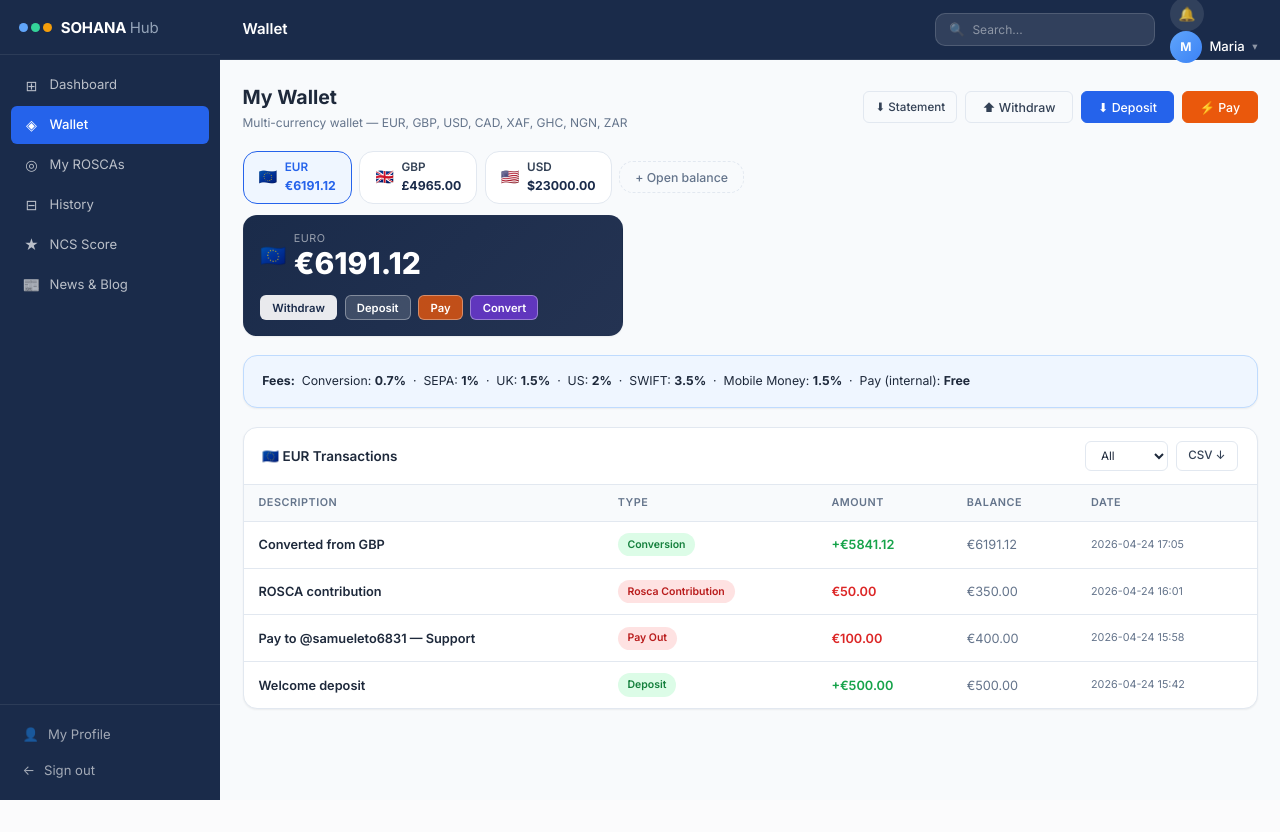
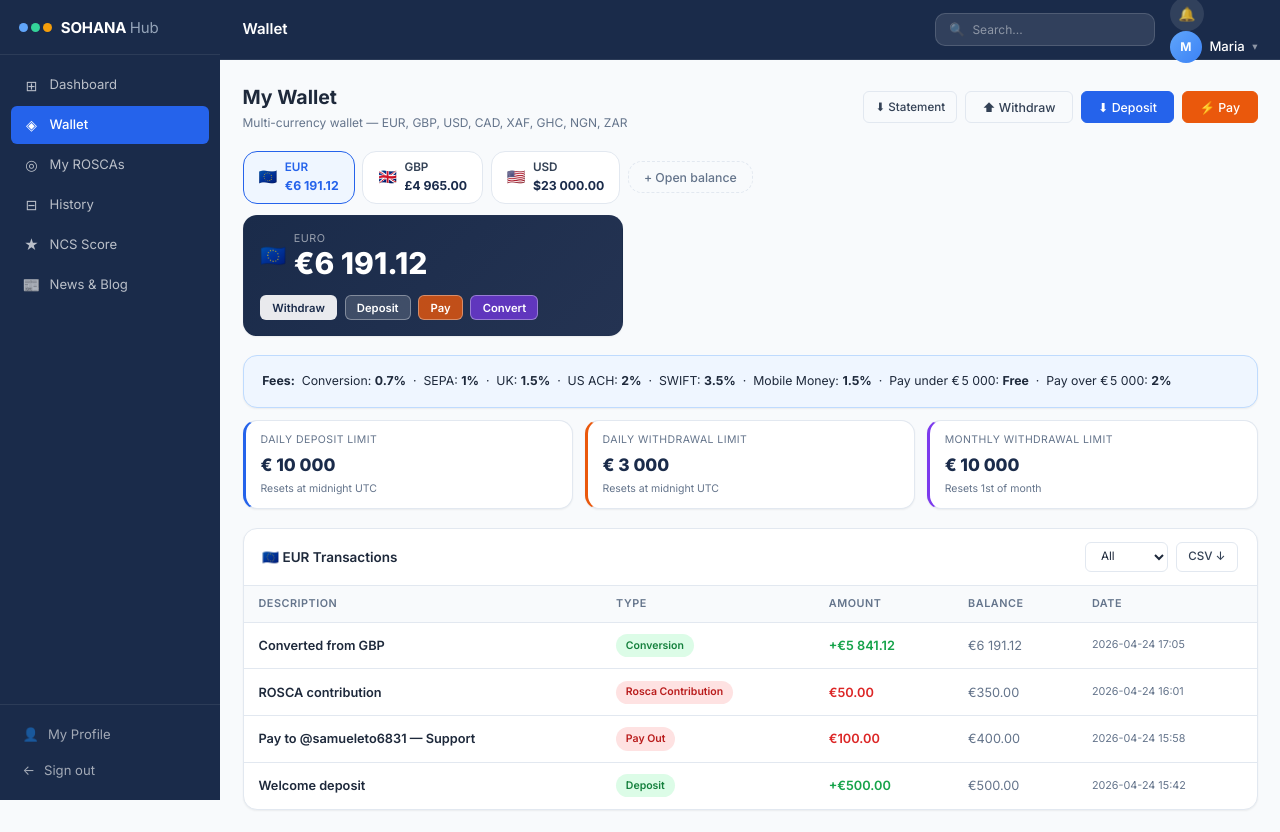
Before and after one commit to stdaviss/sohana, a Flask app: page /wallet in a window 1280 px wide. Before the commit the page ends 800 px from the top, so only its background shows below. Run offline with Flask 3, Linux system fonts and the light colour scheme; a user stored in the database is signed in; data comes from the database, SQL or seed files in the repository; data that the repository does not hold is empty.

Commit message:
v4 — transaction limits and money formatting

```diff
--- a/app.py
+++ b/app.py
@@ -6,7 +6,7 @@ from database import (init_db, fetchone, fetchall, get_db, wallet_balance,
                       get_user_wallets, get_default_wallet, convert_currency,
                       ROSCA_CREATION_FEES, WITHDRAWAL_FEES, CURRENCIES,
                       EXCHANGE_RATES, CONVERSION_FEE_RATE, ADMIN_ROLES,
-                      generate_hanatag)
+                      LIMITS, get_period_total, generate_hanatag)
 import auth, rosca, ncs_engine
 
 app = Flask(__name__)
@@ -520,6 +520,14 @@ def api_deposit():
     if cents <= 0: return jsonify({"error": "Invalid amount"}), 400
     wallet = _get_wallet(session["user_id"], currency)
     if not wallet: return jsonify({"error": f"No {currency} wallet"}), 400
+    # ── Daily deposit limit ───────────────────────────────────────────
+    lim = LIMITS["standard"]
+    deposited_today = get_period_total(wallet["id"], "deposit", "in", "day")
+    remaining = lim["deposit_daily_cents"] - deposited_today
+    if cents > remaining:
+        return jsonify({"error": f"Daily deposit limit reached. You can still deposit "
+                                  f"€{remaining/100:,.2f} today (limit €10,000/day).".replace(',', ' ')}), 400
+    # ─────────────────────────────────────────────────────────────────
     new_bal = post_transaction(wallet["id"], cents, f"Deposit ({currency})", tx_type="deposit")
     ncs_engine.apply_event(session["user_id"], "wallet_deposit")
     return jsonify({"ok": True, "new_balance_cents": new_bal})
@@ -537,6 +545,19 @@ def api_withdraw():
     if cents <= 0: return jsonify({"error": "Invalid amount"}), 400
     wallet = _get_wallet(session["user_id"], currency)
     if not wallet: return jsonify({"error": f"No {currency} wallet"}), 400
+    # ── Withdrawal limits ─────────────────────────────────────────────
+    lim = LIMITS["standard"]
+    withdrawn_today   = get_period_total(wallet["id"], "withdrawal", "out", "day")
+    withdrawn_month   = get_period_total(wallet["id"], "withdrawal", "out", "month")
+    daily_remaining   = lim["withdraw_daily_cents"]   - withdrawn_today
+    monthly_remaining = lim["withdraw_monthly_cents"] - withdrawn_month
+    if cents > daily_remaining:
+        return jsonify({"error": f"Daily withdrawal limit reached. Remaining today: "
+                                  f"€{daily_remaining/100:,.2f} (limit €3 000/day).".replace(',', ' ')}), 400
+    if cents > monthly_remaining:
+        return jsonify({"error": f"Monthly withdrawal limit reached. Remaining this month: "
+                                  f"€{monthly_remaining/100:,.2f} (limit €10 000/month).".replace(',', ' ')}), 400
+    # ─────────────────────────────────────────────────────────────────
     bal  = wallet_balance(wallet["id"])
     fee  = calc_withdrawal_fee(cents, method)
     total = cents + fee
@@ -572,18 +593,27 @@ def api_pay():
                        (str(uuid.uuid4()), recipient["id"], currency))
         rw = _get_wallet(recipient["id"], currency)
     bal = wallet_balance(sw["id"])
-    if cents > bal: return jsonify({"error": "Insufficient balance"}), 400
+    # ── Pay fee: 2% on amounts over €5,000 ───────────────────────────
+    lim = LIMITS["standard"]
+    pay_fee = 0
+    if cents > lim["pay_fee_threshold_cents"]:
+        pay_fee = int(cents * lim["pay_fee_rate"])
+    total_debit = cents + pay_fee
+    if total_debit > bal: return jsonify({"error": "Insufficient balance"}), 400
+    # ─────────────────────────────────────────────────────────────────
     ref = str(uuid.uuid4())
     sender = fetchone("SELECT full_name, hanatag FROM users WHERE id=?", (session["user_id"],))
     stag = sender["hanatag"] or session.get("user_name","user")
-    post_transaction(sw["id"], -cents, f"Pay to {hanatag}" + (f" — {note}" if note else ""), tx_type="pay_out", ref_id=ref)
+    fee_note = f" (incl. €{pay_fee/100:.2f} fee)" if pay_fee else ""
+    post_transaction(sw["id"], -total_debit, f"Pay to {hanatag}" + (f" — {note}" if note else "") + fee_note, tx_type="pay_out", ref_id=ref)
     post_transaction(rw["id"], +cents, f"Pay from {stag}" + (f" — {note}" if note else ""), tx_type="pay_in",  ref_id=ref)
     with get_db() as db:
         db.execute("INSERT INTO hanatag_payments(id,sender_id,recipient_id,amount_cents,currency,note) VALUES(?,?,?,?,?,?)",
                    (ref, session["user_id"], recipient["id"], cents, currency, note))
-    push_notification(recipient["id"], f"You received {CURRENCIES.get(currency,{}).get('symbol','')}{cents/100:.2f}!",
+    sym = CURRENCIES.get(currency,{}).get('symbol','')
+    push_notification(recipient["id"], f"You received {sym}{cents/100:,.2f}!".replace(',', ' '),
                       f"From {sender['full_name']}" + (f": {note}" if note else ""), "success", "/wallet")
-    return jsonify({"ok": True, "recipient_name": recipient["full_name"]})
+    return jsonify({"ok": True, "recipient_name": recipient["full_name"], "fee_cents": pay_fee})
 
 @app.route("/api/wallet/statement")
 @auth.login_required
--- a/static/js/app.js
+++ b/static/js/app.js
@@ -1,4 +1,30 @@
-/* SOHANA Hub — Global JS v3 */
+/* ── NUMBER FORMATTING ── */
+/**
+ * Format a numeric value as "x xxx xxx.xx" with space-separated thousands.
+ * @param {number} value   — the number (already in display units, e.g. 1234.56)
+ * @param {string} symbol  — currency symbol, e.g. "€" (default "€")
+ * @returns {string}       — e.g. "€1 234 567.89"
+ */
+function fmtMoney(value, symbol = '€') {
+  const num = parseFloat(value) || 0;
+  const [int, dec] = num.toFixed(2).split('.');
+  // Add space every 3 digits from the right
+  const intFormatted = int.replace(/\B(?=(\d{3})+(?!\d))/g, '\u00a0');
+  return `${symbol}${intFormatted}.${dec}`;
+}
+
+/**
+ * Format cents to display string.
+ * @param {number} cents
+ * @param {string} symbol
+ */
+function fmtCents(cents, symbol = '€') {
+  return fmtMoney(Math.abs(cents) / 100, symbol);
+}
+
+
+/* ── TOAST ── */
+Global JS v3 */
 const API = {
   async post(url, data) {
     const r = await fetch(url, { method:'POST', headers:{'Content-Type':'application/json'}, body:JSON.stringify(data) });
--- a/templates/admin_executive.html
+++ b/templates/admin_executive.html
@@ -143,7 +143,7 @@
       <tbody>
         {% for tx in recent_tx %}
         <tr><td style="font-weight:500;">{{ tx.full_name }}</td>
-        <td style="font-weight:600;color:{{ '#34d399' if tx.amount_cents>0 else '#f87171' }};">{{ '+' if tx.amount_cents>0 else '' }}€{{ '%.2f'%(tx.amount_cents|abs/100) }}</td>
+        <td style="font-weight:600;color:{{ '#34d399' if tx.amount_cents>0 else '#f87171' }};">{{ '+' if tx.amount_cents>0 else '' }}€{{ '{:,.2f}'.format(tx.amount_cents|abs/100).replace(',', ' ') }}</td>
         <td><span class="apill apill-purple" style="font-size:.65rem;">{{ tx.tx_type }}</span></td>
         <td style="color:var(--admin-muted);font-size:.72rem;">{{ tx.created_at[11:16] }}</td></tr>
         {% endfor %}
--- a/templates/circle_detail.html
+++ b/templates/circle_detail.html
@@ -45,9 +45,9 @@
         {% if is_member and my_contrib and my_contrib.status=='pending' %}
         <div style="background:var(--amber-lt);border:1px solid #fde68a;border-radius:var(--radius);padding:.875rem;margin-top:1rem;">
           <div style="font-size:.875rem;font-weight:600;">Your contribution is due</div>
-          <div class="text-xs text-muted">€{{ '%.2f'%(my_contrib.amount_cents/100) }} by {{ my_contrib.due_at[:10] }}</div>
+          <div class="text-xs text-muted">€{{ '{:,.2f}'.format(my_contrib.amount_cents/100).replace(',', ' ') }} by {{ my_contrib.due_at[:10] }}</div>
         </div>
-        <button class="btn btn-primary btn-full mt-3" id="btn-contrib" onclick="payC()">Pay €{{ '%.2f'%(my_contrib.amount_cents/100) }}</button>
+        <button class="btn btn-primary btn-full mt-3" id="btn-contrib" onclick="payC()">Pay €{{ '{:,.2f}'.format(my_contrib.amount_cents/100).replace(',', ' ') }}</button>
         {% elif is_member and my_contrib and my_contrib.status in ('paid','late') %}
         <div style="background:var(--green-lt);border:1px solid #86efac;border-radius:var(--radius);padding:.875rem;margin-top:1rem;font-weight:600;color:var(--green);font-size:.875rem;">✓ Contribution paid this cycle</div>
         {% endif %}
--- a/templates/circles.html
+++ b/templates/circles.html
@@ -80,7 +80,7 @@
     <h3 class="modal-title">Create a circle</h3>
     <p class="modal-sub">
       Creation fee based on your tier:
-      {% if creation_fee > 0 %}<strong style="color:var(--orange);">€{{ '%.2f'%(creation_fee/100) }}</strong> ({{ tier.label }} tier){% else %}<strong style="color:var(--green);">Free</strong> ({{ tier.label }} tier){% endif %}
+      {% if creation_fee > 0 %}<strong style="color:var(--orange);">€{{ '{:,.2f}'.format(creation_fee/100).replace(',', ' ') }}</strong> ({{ tier.label }} tier){% else %}<strong style="color:var(--green);">Free</strong> ({{ tier.label }} tier){% endif %}
     </p>
     <div class="form-group"><label class="form-label">Circle name</label><input class="form-input" id="c-name" placeholder="e.g. Marseille Njangi 2026"></div>
     <div class="form-group"><label class="form-label">Description</label><input class="form-input" id="c-desc" placeholder="Who is this circle for?"></div>
--- a/templates/dashboard.html
+++ b/templates/dashboard.html
@@ -12,7 +12,7 @@
 <div class="stats-grid stats-grid-4">
   <div class="stat-card wallet-card" style="flex-direction:column;align-items:flex-start;gap:.4rem;">
     <div class="stat-label">Wallet balance</div>
-    <div class="stat-value" id="wallet-balance">€{{ '%.2f'%(balance/100) }}</div>
+    <div class="stat-value" id="wallet-balance">€{{ '{:,.2f}'.format(balance/100).replace(',', ' ') }}</div>
     <div class="wallet-actions">
       <button class="wallet-btn primary-w" onclick="location.href='/wallet';openModal('withdraw-modal')">Withdraw</button>
       <button class="wallet-btn" onclick="openModal('deposit-modal')">Deposit</button>
@@ -84,7 +84,7 @@
       <div class="table-wrap"><table><thead><tr><th>Description</th><th>Amount</th><th>Date</th></tr></thead><tbody>
         {% for tx in recent_tx %}
         <tr><td><div class="td-bold">{{ tx.description }}</div></td>
-        <td style="font-weight:600;color:{{ 'var(--green)' if tx.amount_cents>0 else 'var(--red)' }};">{{ '+' if tx.amount_cents>0 else '' }}€{{ '%.2f'%(tx.amount_cents|abs/100) }}</td>
+        <td style="font-weight:600;color:{{ 'var(--green)' if tx.amount_cents>0 else 'var(--red)' }};">{{ '+' if tx.amount_cents>0 else '' }}€{{ '{:,.2f}'.format(tx.amount_cents|abs/100).replace(',', ' ') }}</td>
         <td class="text-muted text-xs">{{ tx.created_at[:10] }}</td></tr>
         {% endfor %}
       </tbody></table></div>
--- a/templates/wallet.html
+++ b/templates/wallet.html
@@ -22,7 +22,7 @@
       <span style="font-size:1rem;">{{ cur.get('flag','') }}</span>
       <div>
         <div style="font-size:.78rem;font-weight:600;color:{{ 'var(--blue)' if w.currency==active_wallet.currency else 'var(--gray-700)' }};">{{ w.currency }}</div>
-        <div style="font-size:.82rem;font-weight:700;color:{{ 'var(--blue)' if w.currency==active_wallet.currency else 'var(--navy)' }};">{{ cur.get('symbol','') }}{{ '%.2f'%(w.balance/100) }}</div>
+        <div style="font-size:.82rem;font-weight:700;color:{{ 'var(--blue)' if w.currency==active_wallet.currency else 'var(--navy)' }};">{{ cur.get('symbol','') }}{{ '{:,.2f}'.format(w.balance / 100).replace(',', ' ') }}</div>
       </div>
     </a>
     {% endfor %}
@@ -41,7 +41,7 @@
       <span style="font-size:1.4rem;">{{ cur.get('flag','') }}</span>
       <div style="flex:1;">
         <div style="font-size:.72rem;color:rgba(255,255,255,.55);text-transform:uppercase;letter-spacing:.05em;">{{ cur.get('name',active_wallet.currency) }}</div>
-        <div style="font-size:2rem;font-weight:800;color:#fff;line-height:1.1;">{{ cur.get('symbol','') }}{{ '%.2f'%(active_wallet.balance/100) }}</div>
+        <div style="font-size:2rem;font-weight:800;color:#fff;line-height:1.1;">{{ cur.get('symbol','') }}{{ '{:,.2f}'.format(active_wallet.balance / 100).replace(',', ' ') }}</div>
       </div>
     </div>
     <div class="wallet-actions">
@@ -56,9 +56,34 @@
   {% endif %}
 </div>
 
-<!-- Fee notice -->
-<div class="card card-pad" style="background:var(--blue-lt);border-color:#bfdbfe;margin-bottom:1.25rem;font-size:.82rem;">
-  <strong>Fees:</strong>&nbsp; Conversion: <strong>0.7%</strong> &nbsp;·&nbsp; SEPA: <strong>1%</strong> &nbsp;·&nbsp; UK: <strong>1.5%</strong> &nbsp;·&nbsp; US: <strong>2%</strong> &nbsp;·&nbsp; SWIFT: <strong>3.5%</strong> &nbsp;·&nbsp; Mobile Money: <strong>1.5%</strong> &nbsp;·&nbsp; Pay (internal): <strong>Free</strong>
+<!-- Fees + Limits notice -->
+<div class="card card-pad" style="background:var(--blue-lt);border-color:#bfdbfe;margin-bottom:.75rem;font-size:.82rem;">
+  <strong>Fees:</strong>&nbsp;
+  Conversion: <strong>0.7%</strong> &nbsp;·&nbsp;
+  SEPA: <strong>1%</strong> &nbsp;·&nbsp;
+  UK: <strong>1.5%</strong> &nbsp;·&nbsp;
+  US ACH: <strong>2%</strong> &nbsp;·&nbsp;
+  SWIFT: <strong>3.5%</strong> &nbsp;·&nbsp;
+  Mobile Money: <strong>1.5%</strong> &nbsp;·&nbsp;
+  Pay under €&#8239;5&#160;000: <strong>Free</strong> &nbsp;·&nbsp;
+  Pay over €&#8239;5&#160;000: <strong>2%</strong>
+</div>
+<div style="display:grid;grid-template-columns:repeat(3,1fr);gap:.75rem;margin-bottom:1.25rem;">
+  <div class="card card-pad" style="border-left:3px solid var(--blue);padding:.75rem 1rem;">
+    <div style="font-size:.7rem;color:var(--text-muted);text-transform:uppercase;letter-spacing:.04em;margin-bottom:.3rem;">Daily deposit limit</div>
+    <div style="font-size:1.15rem;font-weight:800;color:var(--navy);">€&#160;10&#160;000</div>
+    <div style="font-size:.7rem;color:var(--text-muted);margin-top:.2rem;">Resets at midnight UTC</div>
+  </div>
+  <div class="card card-pad" style="border-left:3px solid var(--orange);padding:.75rem 1rem;">
+    <div style="font-size:.7rem;color:var(--text-muted);text-transform:uppercase;letter-spacing:.04em;margin-bottom:.3rem;">Daily withdrawal limit</div>
+    <div style="font-size:1.15rem;font-weight:800;color:var(--navy);">€&#160;3&#160;000</div>
+    <div style="font-size:.7rem;color:var(--text-muted);margin-top:.2rem;">Resets at midnight UTC</div>
+  </div>
+  <div class="card card-pad" style="border-left:3px solid var(--purple);padding:.75rem 1rem;">
+    <div style="font-size:.7rem;color:var(--text-muted);text-transform:uppercase;letter-spacing:.04em;margin-bottom:.3rem;">Monthly withdrawal limit</div>
+    <div style="font-size:1.15rem;font-weight:800;color:var(--navy);">€&#160;10&#160;000</div>
+    <div style="font-size:.7rem;color:var(--text-muted);margin-top:.2rem;">Resets 1st of month</div>
+  </div>
 </div>
 
 <!-- Transaction history -->
@@ -80,8 +105,8 @@
       <tr class="tx-row {{ 'credit' if tx.amount_cents>0 else 'debit' }}">
         <td><div class="td-bold">{{ tx.description }}</div></td>
         <td><span class="pill {{ 'pill-green' if tx.amount_cents>0 else 'pill-red' }} pill-no-dot" style="font-size:.7rem;">{{ (tx.tx_type or '').replace('_',' ').title() }}</span></td>
-        <td style="font-weight:600;color:{{ 'var(--green)' if tx.amount_cents>0 else 'var(--red)' }};">{{ '+' if tx.amount_cents>0 else '' }}{{ currencies.get(active_wallet.currency,{}).get('symbol','') }}{{ '%.2f'%(tx.amount_cents|abs/100) }}</td>
-        <td class="text-muted">{{ currencies.get(active_wallet.currency,{}).get('symbol','') }}{{ '%.2f'%(tx.balance_after/100) }}</td>
+        <td style="font-weight:600;color:{{ 'var(--green)' if tx.amount_cents>0 else 'var(--red)' }};">{{ '+' if tx.amount_cents>0 else '' }}{{ currencies.get(active_wallet.currency,{}).get('symbol','') }}{{ '{:,.2f}'.format(tx.amount_cents|abs/100).replace(',', '\u00a0') }}</td>
+        <td class="text-muted">{{ currencies.get(active_wallet.currency,{}).get('symbol','') }}{{ '{:,.2f}'.format(tx.balance_after/100).replace(',', '\u00a0') }}</td>
         <td class="text-muted text-xs">{{ tx.created_at[:16].replace('T',' ') }}</td>
       </tr>
       {% endfor %}
@@ -123,7 +148,7 @@
       <div class="form-group">
         <label class="form-label">From</label>
         <select class="form-input form-select" id="cv-from" onchange="previewConvert()">
-          {% for w in wallets %}<option value="{{ w.currency }}" {{ 'selected' if w.currency==active_wallet.currency }}>{{ w.currency }} ({{ currencies.get(w.currency,{}).get('symbol','') }}{{ '%.2f'%(w.balance/100) }})</option>{% endfor %}
+          {% for w in wallets %}<option value="{{ w.currency }}" {{ 'selected' if w.currency==active_wallet.currency }}>{{ w.currency }} ({{ currencies.get(w.currency,{}).get('symbol','') }}{{ '{:,.2f}'.format(w.balance/100).replace(',', '\u00a0') }})</option>{% endfor %}
         </select>
       </div>
       <div class="form-group">
@@ -178,7 +203,7 @@
     <button class="modal-close" onclick="closeModal('withdraw-modal')">✕</button>
     <h3 class="modal-title">Withdraw Funds</h3>
     <div style="background:var(--blue-lt);border:1px solid #bfdbfe;border-radius:var(--radius);padding:.6rem 1rem;margin-bottom:1rem;font-size:.85rem;">
-      Available: {% if active_wallet %}<strong>{{ currencies.get(active_wallet.currency,{}).get('symbol','') }}{{ '%.2f'%(active_wallet.balance/100) }} {{ active_wallet.currency }}</strong>{% endif %}
+      Available: {% if active_wallet %}<strong>{{ currencies.get(active_wallet.currency,{}).get('symbol','') }}{{ '{:,.2f}'.format(active_wallet.balance/100).replace(',', '\u00a0') }} {{ active_wallet.currency }}</strong>{% endif %}
     </div>
     <div id="wd-s1">
       <div class="form-row">
@@ -286,10 +311,10 @@ async function previewConvert(){
     const d=await API.get(`/api/currency/preview-conversion?from=${from}&to=${to}&amount=${amt}`);
     document.getElementById('cv-preview').style.display='block';
     const fs=SYMS[from]?.symbol||''; const ts=SYMS[to]?.symbol||'';
-    document.getElementById('cv-send').textContent=fs+amt.toFixed(2)+' '+from;
-    document.getElementById('cv-fee').textContent=fs+(d.fee_cents/100).toFixed(2)+' ('+d.fee_pct.toFixed(1)+'%)';
+    document.getElementById('cv-send').textContent=fmtMoney(amt,fs)+' '+from;
+    document.getElementById('cv-fee').textContent=fmtMoney(d.fee_cents/100,fs)+' ('+d.fee_pct.toFixed(1)+'%)';
     document.getElementById('cv-rate').textContent='1 '+from+' = '+d.rate.toFixed(4)+' '+to;
-    document.getElementById('cv-receive').textContent=ts+(d.to_amount/100).toFixed(2)+' '+to;
+    document.getElementById('cv-receive').textContent=fmtMoney(d.to_amount/100,ts)+' '+to;
   },400);
 }
 async function doConvert(){const btn=document.getElementById('btn-cv');const code=[0,1,2,3,4,5].map(i=>document.getElementById('cvotp'+i).value).join('');if(code.length<6){toast('Enter 6-digit code','error');return;}setLoading(btn,true);const d=await API.post('/api/wallet/convert',{from_currency:document.getElementById('cv-from').value,to_currency:document.getElementById('cv-to').value,amount:parseFloat(document.getElementById('cv-amt').value),otp:code});setLoading(btn,false);if(d.error){toast(d.error,'error');return;}closeModal('convert-modal');toast('Converted successfully!','success');setTimeout(()=>location.reload(),1200);}
@@ -298,13 +323,13 @@ async function doDeposit(){const btn=document.getElementById('btn-dep');const a=
 
 function updWdF(){const m=document.getElementById('wd-meth').value;document.getElementById('wd-fields').innerHTML=(BFIELDS[m]||[]).map(([id,l])=>`<div class="form-group"><label class="form-label">${l}</label><input class="form-input" id="wdf-${id}" placeholder="${l}"></div>`).join('');}
 updWdF();
-function calcFee(){const a=parseFloat(document.getElementById('wd-amt').value)||0;if(a<=0){document.getElementById('wd-prev').style.display='none';return;}const m=document.getElementById('wd-meth').value,rate=FEES[m]||.02,fee=Math.max(.5,a*rate);document.getElementById('wd-prev').style.display='block';document.getElementById('w-amt').textContent='€'+a.toFixed(2);document.getElementById('w-fee').textContent='€'+fee.toFixed(2)+' ('+(rate*100).toFixed(1)+'%)';document.getElementById('w-tot').textContent='€'+(a+fee).toFixed(2);}
+function calcFee(){const a=parseFloat(document.getElementById('wd-amt').value)||0;if(a<=0){document.getElementById('wd-prev').style.display='none';return;}const m=document.getElementById('wd-meth').value,rate=FEES[m]||.02,fee=Math.max(.5,a*rate);document.getElementById('wd-prev').style.display='block';document.getElementById('w-amt').textContent=fmtMoney(a);document.getElementById('w-fee').textContent=fmtMoney(fee)+' ('+(rate*100).toFixed(1)+'%)';document.getElementById('w-tot').textContent=fmtMoney(a+fee);}
 function goWd2(){const a=parseFloat(document.getElementById('wd-amt').value);if(!a||a<1){toast('Enter amount','error');return;}document.getElementById('wd-s1').style.display='none';document.getElementById('wd-s2').style.display='';document.getElementById('otp0').focus();}
 async function doWd(){const code=[0,1,2,3,4,5].map(i=>document.getElementById('otp'+i).value).join('');if(code.length<6){toast('Enter 6-digit code','error');return;}const btn=document.getElementById('btn-wdc');setLoading(btn,true);const a=parseFloat(document.getElementById('wd-amt').value);const cur=document.getElementById('wd-cur').value;const m=document.getElementById('wd-meth').value;const holder=document.getElementById('wdf-holder')?.value||document.getElementById('wdf-iban')?.value||'account';const d=await API.post('/api/wallet/withdraw',{amount:a,method:m,currency:cur,otp:code,destination_name:holder});setLoading(btn,false);if(d.error){toast(d.error,'error');return;}closeModal('withdraw-modal');toast('Withdrawal submitted!','success');setTimeout(()=>location.reload(),1500);}
 
 let payRec=null,payTimer=null;
 function lookupTag(){clearTimeout(payTimer);payTimer=setTimeout(async()=>{const tag=document.getElementById('pay-tag').value.trim();if(tag.length<3)return;const d=await API.get('/api/profile/lookup-hanatag?tag=@'+tag.replace('@',''));const res=document.getElementById('pay-res');if(d.ok){payRec=d.user;res.innerHTML=`<div style="background:var(--green-lt);border:1px solid #86efac;border-radius:var(--radius-sm);padding:.4rem .75rem;font-size:.83rem;"><strong>✓ ${d.user.full_name}</strong></div>`;document.getElementById('btn-pay2').disabled=false;}else{payRec=null;res.innerHTML=`<div style="background:var(--red-lt);border:1px solid #fca5a5;border-radius:var(--radius-sm);padding:.4rem .75rem;font-size:.83rem;color:var(--red);">Not found</div>`;document.getElementById('btn-pay2').disabled=true;}},500);}
-function payS2(){if(!payRec){toast('Confirm recipient','error');return;}const a=parseFloat(document.getElementById('pay-amt').value)||0;if(a<1){toast('Enter amount','error');return;}const cur=document.getElementById('pay-cur').value;const sym=SYMS[cur]?.symbol||'';document.getElementById('p-name').textContent=payRec.full_name;document.getElementById('p-tag').textContent='@'+document.getElementById('pay-tag').value;document.getElementById('p-amt').textContent=sym+a.toFixed(2)+' '+cur;document.getElementById('pay-s1').style.display='none';document.getElementById('pay-s2').style.display='';document.getElementById('potp0').focus();}
+function payS2(){if(!payRec){toast('Confirm recipient','error');return;}const a=parseFloat(document.getElementById('pay-amt').value)||0;if(a<1){toast('Enter amount','error');return;}const cur=document.getElementById('pay-cur').value;const sym=SYMS[cur]?.symbol||'';document.getElementById('p-name').textContent=payRec.full_name;document.getElementById('p-tag').textContent='@'+document.getElementById('pay-tag').value;const payFeeNote=a>5000?' (incl. 2% fee above € 5 000)':'';document.getElementById('p-amt').textContent=fmtMoney(a,sym)+' '+cur+payFeeNote;document.getElementById('pay-s1').style.display='none';document.getElementById('pay-s2').style.display='';document.getElementById('potp0').focus();}
 async function doPay(){const code=[0,1,2,3,4,5].map(i=>document.getElementById('potp'+i).value).join('');if(code.length<6){toast('Enter 6-digit code','error');return;}const btn=document.getElementById('btn-payc');setLoading(btn,true);const d=await API.post('/api/wallet/pay',{hanatag:'@'+document.getElementById('pay-tag').value.replace('@',''),amount:parseFloat(document.getElementById('pay-amt').value),currency:document.getElementById('pay-cur').value,note:document.getElementById('pay-note').value,otp:code});setLoading(btn,false);if(d.error){toast(d.error,'error');return;}closeModal('pay-modal');toast('Sent to '+d.recipient_name+'!','success');setTimeout(()=>location.reload(),1500);}
 
 function oN(i,el,prefix='otp'){const v=el.value;if(v&&i<5)document.getElementById(prefix+(i+1)).focus();}
```
Also changed, not shown: database.py (+32 -1 lines), 1 other file.
